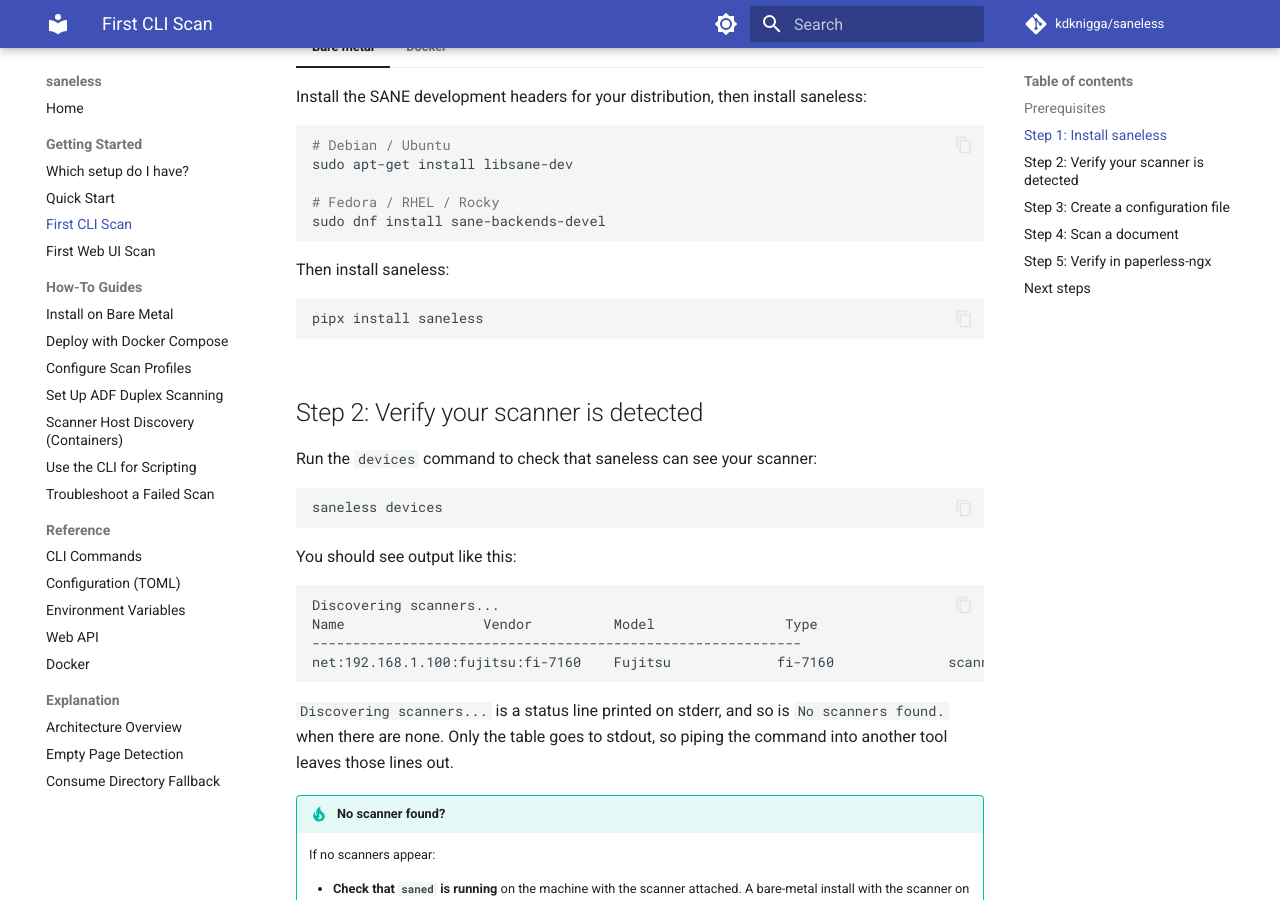
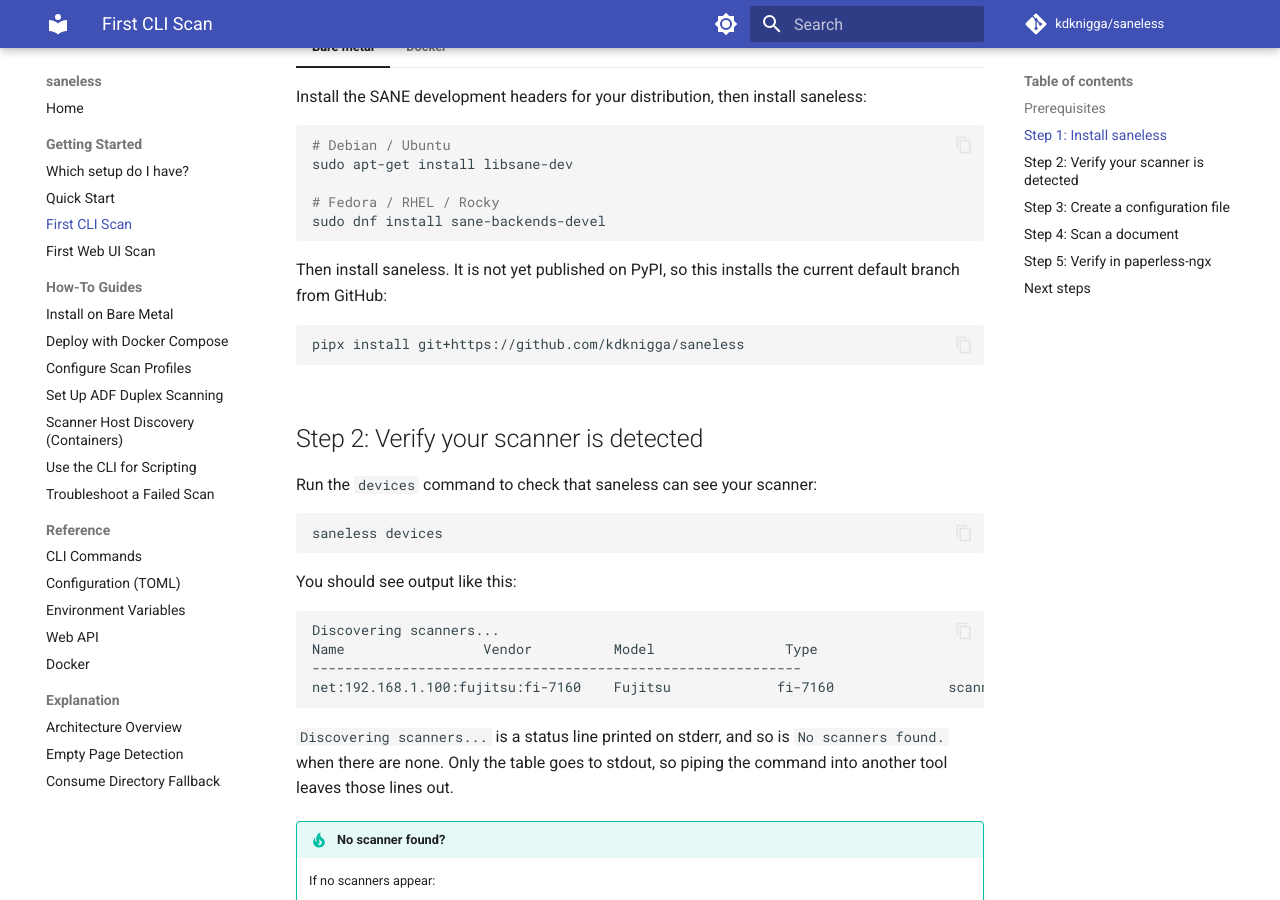
Before and after one commit to kdknigga/saneless, an MkDocs documentation site: the page built from docs/getting-started/first-cli-scan.md, in a window 1280 px wide and 900 px high, scrolled down 648 px. Built offline with MkDocs 1.6.1 and Material for MkDocs 9.7.7, drawn with Linux system fonts in a browser that asks for light colours; comment, search, counter and statistics services are not loaded.

Commit message:
docs(38-04): install from the GitHub repository until PyPI holds the name
- Replace every pip/pipx install-from-index line with the unpinned
  git+https://github.com/kdknigga/saneless form, and say why beside the
  first install instruction on each page
- Reword the two prose mentions so they name the install step, not the
  index form; the SANE header prerequisites stay
- Reword one release.yml comment so it no longer spells the index form

Co-Authored-By: Claude Opus 5.5 (1M context) <noreply@anthropic.com>
Claude-Session: https://claude.ai/code/session_013CxQxLcnRUSK9XY3SKundu

````diff
--- a/docs/getting-started/first-cli-scan.md
+++ b/docs/getting-started/first-cli-scan.md
@@ -24,10 +24,10 @@ Before you begin, make sure you have:
     sudo dnf install sane-backends-devel
     ```
 
-    Then install saneless:
+    Then install saneless. It is not yet published on PyPI, so this installs the current default branch from GitHub:
 
     ```bash
-    pipx install saneless
+    pipx install git+https://github.com/kdknigga/saneless
     ```
 
 === "Docker"
````
Also changed, not shown: README.md (+5 -2 lines), docs/getting-started/quick-start.md (+2 -2 lines), docs/how-to/install-bare-metal.md (+5 -3 lines), 1 other file.
